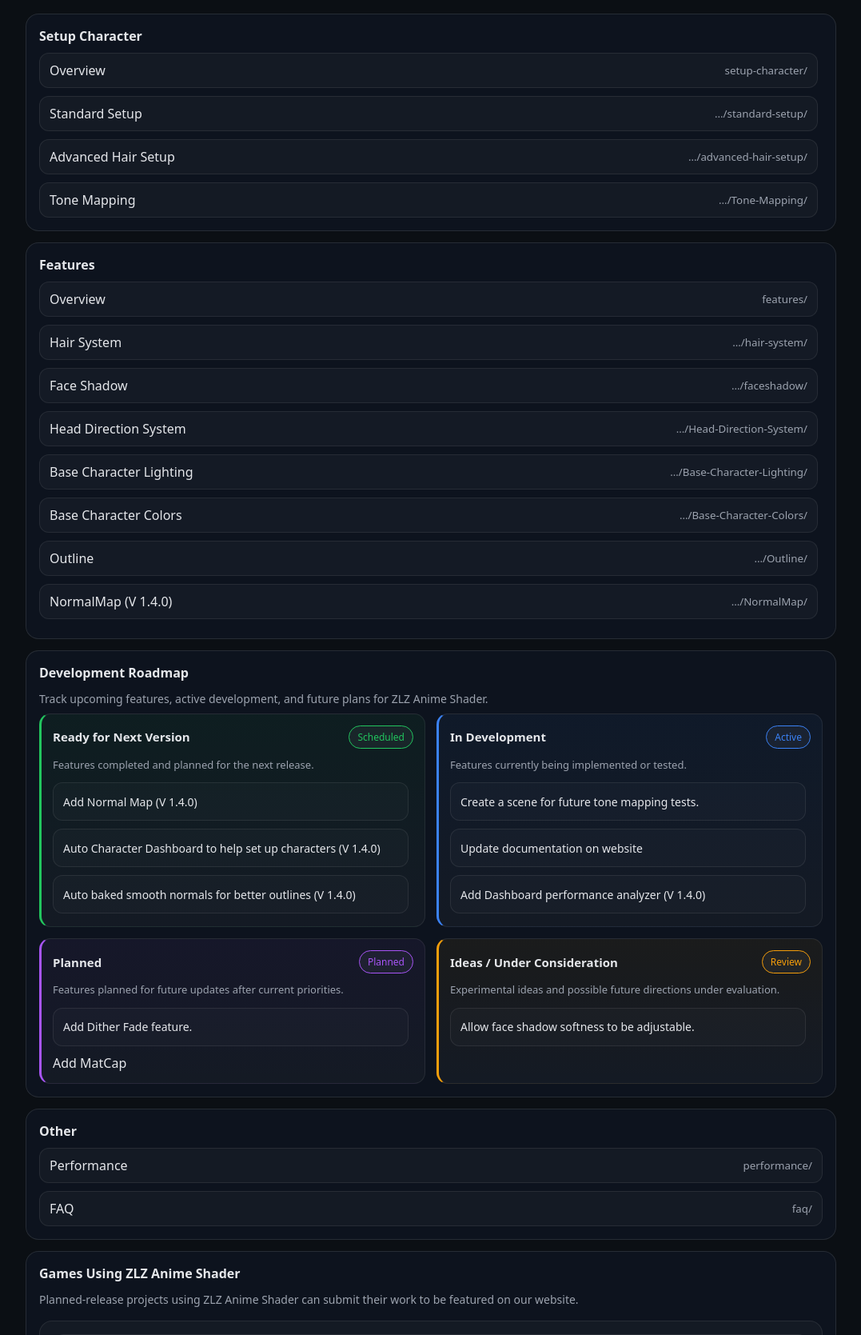
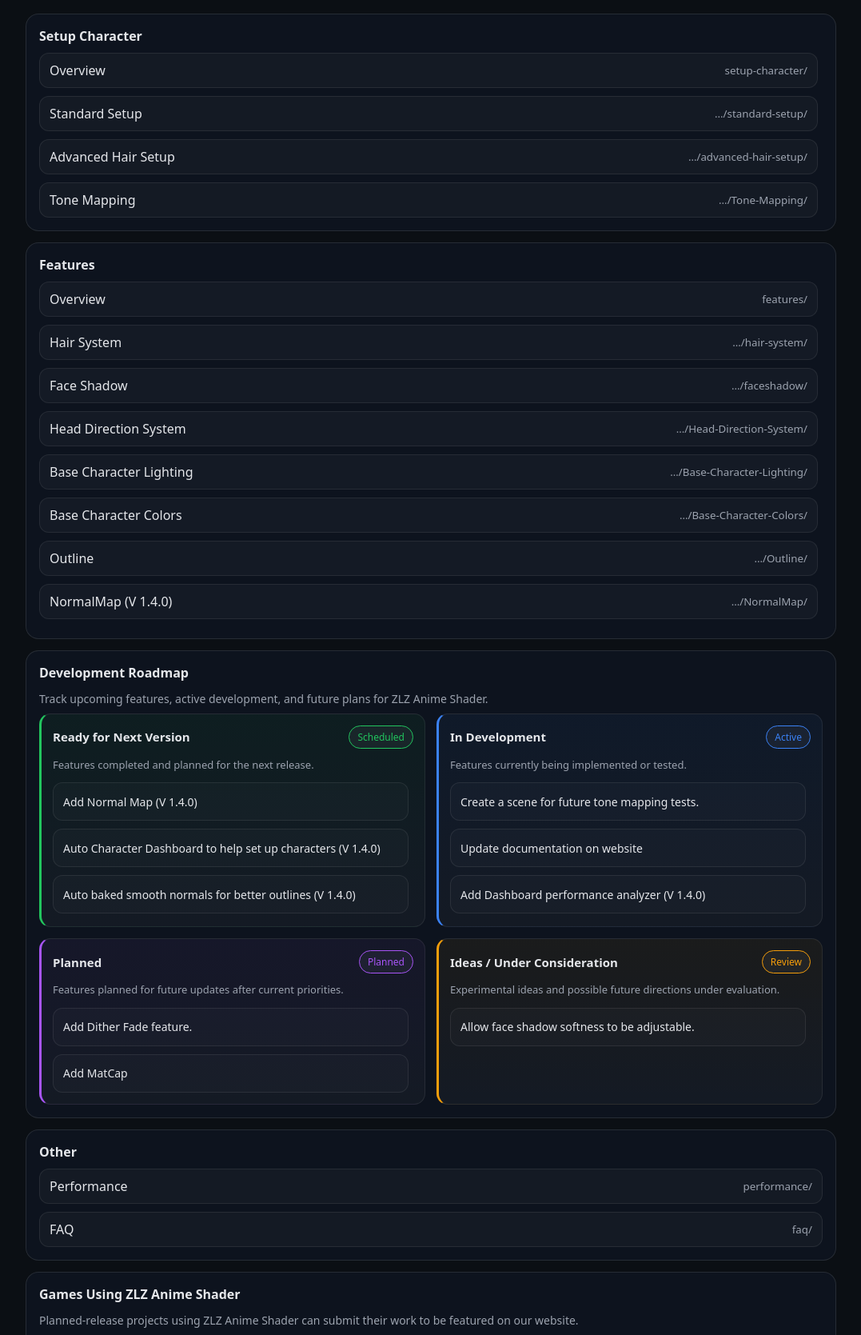
Before and after one commit to zlz-studio/zlz-studio.github.io, a Jekyll site: the page index.html, which Jekyll copies as it is, in a window 1280 px wide. Shown: the part 963-2632 px from the top of the page at 80% size, without its empty margins (101-1178 px from the left). Built offline with Jekyll 4.4.1, drawn with Linux system fonts in a browser that asks for light colours; grey boxes are pictures that could not be loaded.

Commit message:
Update index.html

```diff
--- a/index.html
+++ b/index.html
@@ -728,7 +728,7 @@
 
             <div class="roadmapList">
               <div class="roadmapSlot">Add Dither Fade feature.</div>
-              <div class="roadmapSlote">Add MatCap</div>
+              <div class="roadmapSlot">Add MatCap</div>
             </div>
           </div>
 
```
